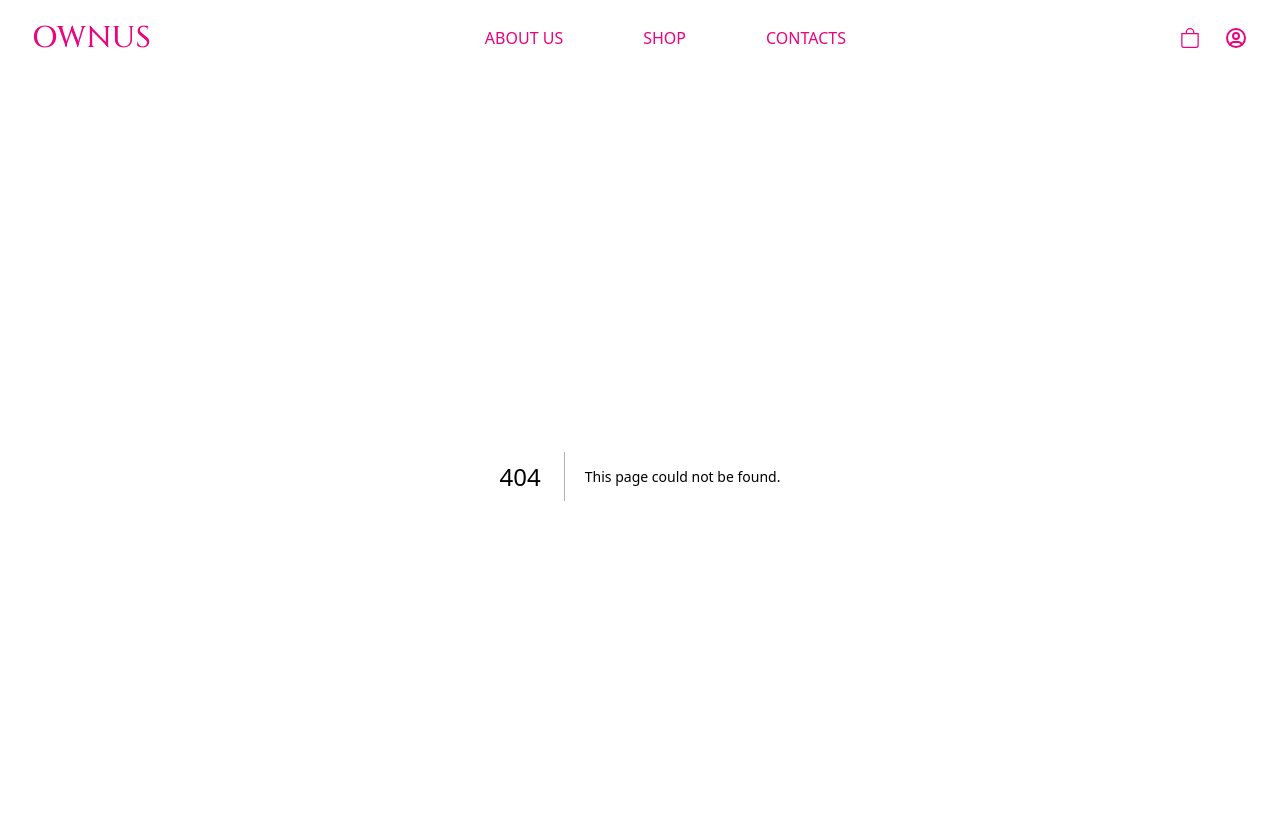
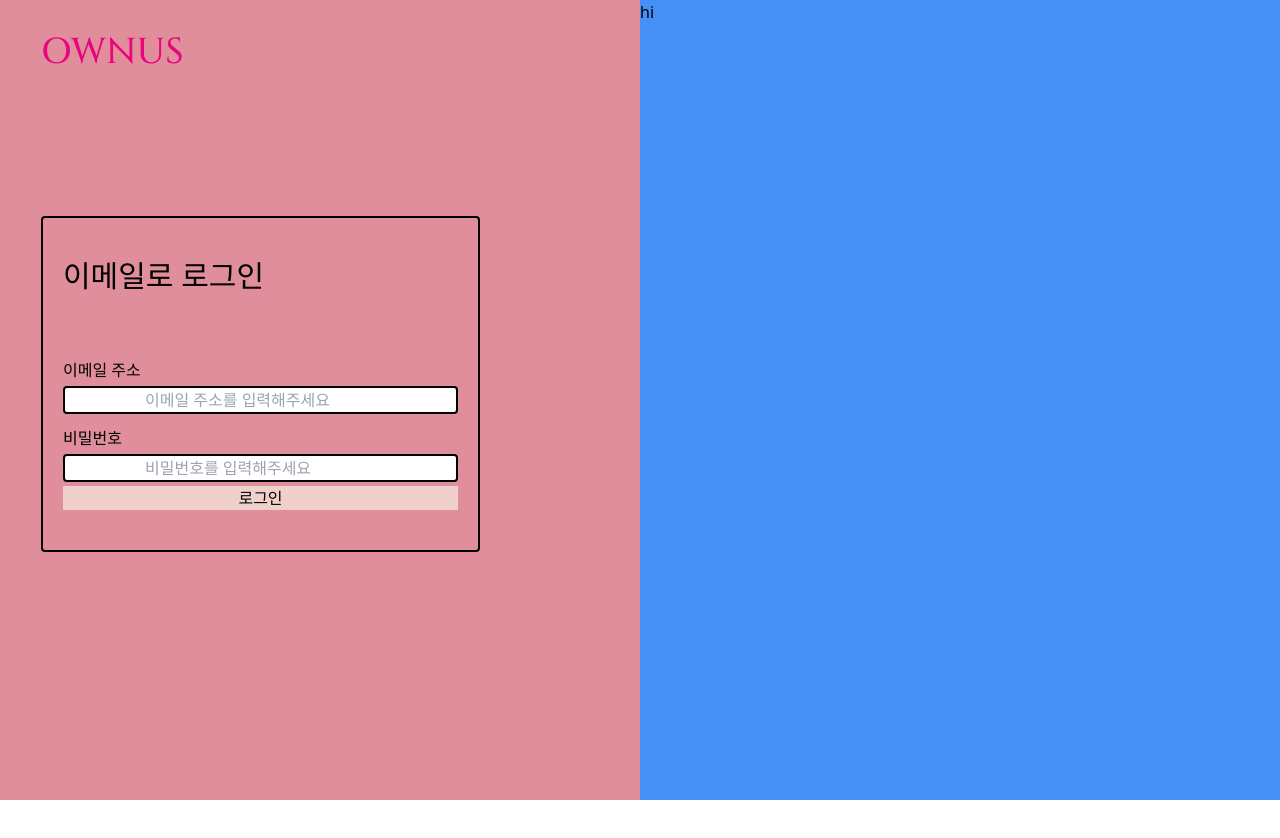
Before and after one commit to dgd03146/ownus, a Next.js app: page /login in a window 1280 px wide. Before the commit this address had no page. Shown: the top 838 px of the page. After the commit the page ends 800 px from the top, so only its background shows below. Built offline with nearby package versions, Linux system fonts and the light colour scheme; a web font is replaced by a local one.

Commit message:
login ui basic

```diff
--- a/components/layout/navbar.tsx
+++ b/components/layout/header.tsx
@@ -6,9 +6,9 @@ import { pages } from 'constants/pages';
 
 // TODO: 다이나믹 라우팅, 배열로 돌리기
 
-const Navbar = () => {
+const Header = () => {
   return (
-    <nav className="py-5 px-8 flex justify-between items-center w-full font-serif text-primary5">
+    <header className="py-5 px-8 flex justify-between items-center w-full font-serif text-primary5">
       <div>
         <Link className="text-3xl font-Cinzel" href={'/'}>
           OWNUS
@@ -32,8 +32,8 @@ const Navbar = () => {
           <TbUserCircle className="text-2xl cursor-pointer" />
         </Link>
       </div>
-    </nav>
+    </header>
   );
 };
 
-export default Navbar;
+export default Header;
--- a/components/layout/layout.tsx
+++ b/components/layout/layout.tsx
@@ -1,7 +1,7 @@
 import Image from 'next/image';
 import { PropsWithChildren } from 'react';
 import background from '/public/images/background.jpg';
-import Navbar from './navbar';
+import Header from './header';
 import Head from 'next/head';
 import { useRouter } from 'next/router';
 // import SideBar from './sidebar';
@@ -10,9 +10,12 @@ interface LayoutProps extends PropsWithChildren {
   title: string;
 }
 
+// TODO: children 안 쓸거면 수정
+
 const Layout = ({ children, title }: LayoutProps) => {
   const { pathname } = useRouter();
-  const isHome = pathname === '/';
+  const isHomePage = pathname === '/';
+  const isAuthPage = pathname === '/login';
   return (
     <>
       {/* TODO: title 각 페이지마다 동적으로 할 수 있게 수정해야할듯? */}
@@ -22,13 +25,15 @@ const Layout = ({ children, title }: LayoutProps) => {
       <div className="h-screen flex relative">
         <div className="z-10 w-full h-full absolute flex">
           <div className="w-full">
-            <header>
-              <Navbar />
-            </header>
+            {!isAuthPage && (
+              <header>
+                <Header />
+              </header>
+            )}
             <main>{children}</main>
           </div>
         </div>
-        {isHome && (
+        {isHomePage && (
           <Image
             src={background}
             alt="background"
--- /dev/null
+++ b/components/layout/loginHeader.tsx
@@ -0,0 +1,14 @@
+import Link from 'next/link';
+import React from 'react';
+
+const LoginHeader = () => {
+  return (
+    <header className="py-8 flex justify-between items-center w-full font-serif text-primary5">
+      <Link className="text-4xl font-Cinzel" href={'/'}>
+        OWNUS
+      </Link>
+    </header>
+  );
+};
+
+export default LoginHeader;
--- a/package.json
+++ b/package.json
@@ -21,6 +21,7 @@
     "next": "13.1.1",
     "react": "18.2.0",
     "react-dom": "18.2.0",
+    "react-hook-form": "^7.41.5",
     "react-icons": "^4.7.1",
     "typescript": "4.9.4"
   },
--- a/pages/_app.tsx
+++ b/pages/_app.tsx
@@ -4,7 +4,7 @@ import { QueryClientProvider } from '@tanstack/react-query';
 import { queryClient } from '../react-query/queryClient';
 import { ReactQueryDevtools } from '@tanstack/react-query-devtools';
 import { ApiProvider } from 'context/apiContext';
-import Navbar from '@components/layout/navbar';
+import Header from '@components/layout/header';
 import Layout from '@components/layout/layout';
 
 export default function App({ Component, pageProps }: AppProps) {
--- a/pages/index.tsx
+++ b/pages/index.tsx
@@ -4,13 +4,14 @@ import { Inter } from '@next/font/google';
 import Layout from '@components/layout/layout';
 import { useApi } from 'context/apiContext';
 import { AuthService } from '@services/authService';
+import background from '/public/images/background.jpg';
 
 // const inter = Inter({ subsets: ['latin'] });
 
 export default function Home() {
   // FIXME:그냥 써봄 이런식으로 써야함!
-  const { productService } = useApi();
-  productService.getAllProducts();
+  // const { productService } = useApi();
+  // productService.getAllProducts();
   // TODO: 이런식으로?
   // authService.singin()
 }
--- /dev/null
+++ b/pages/login.tsx
@@ -0,0 +1,64 @@
+import LoginHeader from '@components/layout/loginHeader';
+import Image from 'next/image';
+import React from 'react';
+import { useForm } from 'react-hook-form';
+
+const Login = () => {
+  const {
+    register,
+    handleSubmit,
+    watch,
+    formState: { errors }
+  } = useForm();
+
+  console.log(watch('example')); // watch input value by passing the name of it
+
+  const onSubmit = (data: any) => console.log(data);
+
+  return (
+    <div className="flex">
+      <div className="flex flex-col items-end w-1/2 h-screen bg-primary2 px-40">
+        <div>
+          <LoginHeader />
+          <form
+            className="flex flex-col border-2 rounded mt-28 px-5 py-10"
+            onSubmit={handleSubmit(onSubmit)}
+          >
+            <h2 className="mb-16">이메일로 로그인</h2>
+            <label>이메일 주소</label>
+            <input
+              className="border-2 rounded outline-none px-20 my-1"
+              type="text"
+              placeholder="이메일 주소를 입력해주세요"
+              {...register('username', {
+                minLength: {
+                  value: 5,
+                  message: 'Username must be longer than 5 characters'
+                }
+              })}
+            />
+            <label className="mt-2">비밀번호</label>
+            <input
+              className="border-2 rounded outline-none px-20 my-1"
+              type="text"
+              placeholder="비밀번호를 입력해주세요"
+              {...register('username', {
+                minLength: {
+                  value: 5,
+                  message: 'Username must be longer than 5 characters'
+                }
+              })}
+            />
+
+            <button className="bg-primary1" type="submit">
+              로그인
+            </button>
+          </form>
+        </div>
+      </div>
+      <div className="w-1/2 bg-myBlue h-screen">hi</div>
+    </div>
+  );
+};
+
+export default Login;
--- a/services/authService.ts
+++ b/services/authService.ts
@@ -61,3 +61,5 @@ export class AuthService {
 // export const authService = new AuthService(httpClient);
 
 // 의존성 주입을 이용해서 클래스 내부에서 가지고 있는 것이 아니라, 클래스를 생성할 때 외부에서 주입하는 식으로 변경하게 되면 추후에 AuthService의 코드 수정 없이 AuthService에서 사용하는 httpClient, tokenRepositry와 연관된 동작을 쉽게 변경해서 다양하게 사용할 수 있게 됩니다.
+
+// 이유?!
--- a/services/tokenRepository.ts
+++ b/services/tokenRepository.ts
@@ -1,6 +1,6 @@
 interface TokenRepositoryInterface {
   save(token: string): void;
-  get(): string | null;
+  get(): string | null | undefined;
   remove(): void;
 }
 
@@ -12,7 +12,10 @@ export class LocalTokenRepository implements TokenRepositoryInterface {
   }
 
   get() {
-    return localStorage.getItem(this.TOKEN_KEY);
+    if (typeof window !== 'undefined') {
+      // Perform localStorage action
+      return localStorage.getItem('key');
+    }
   }
 
   remove() {
--- a/styles/globals.css
+++ b/styles/globals.css
@@ -9,6 +9,16 @@
     font-display: swap;
   }
 
+  h1 {
+    @apply text-4xl;
+  }
+  h2 {
+    @apply text-3xl;
+  }
+  h3 {
+    @apply text-xl;
+  }
+
   html {
     font-family: 'Pretendard', ui-sans-serif, system-ui, -apple-system,
       BlinkMacSystemFont, 'Segoe UI', Roboto, 'Helvetica Neue', Arial,
--- a/tailwind.config.js
+++ b/tailwind.config.js
@@ -26,6 +26,11 @@ module.exports = {
     },
     fontFamily: {
       Cinzel: ['Cinzel', 'serif']
+    },
+    screens: {
+      mobile: '480px',
+      tablet: '768px',
+      desktop: '1024px'
     }
   },
   plugins: []
```
Also changed, not shown: 1 other file (tests, documents, lock files or other folders).
